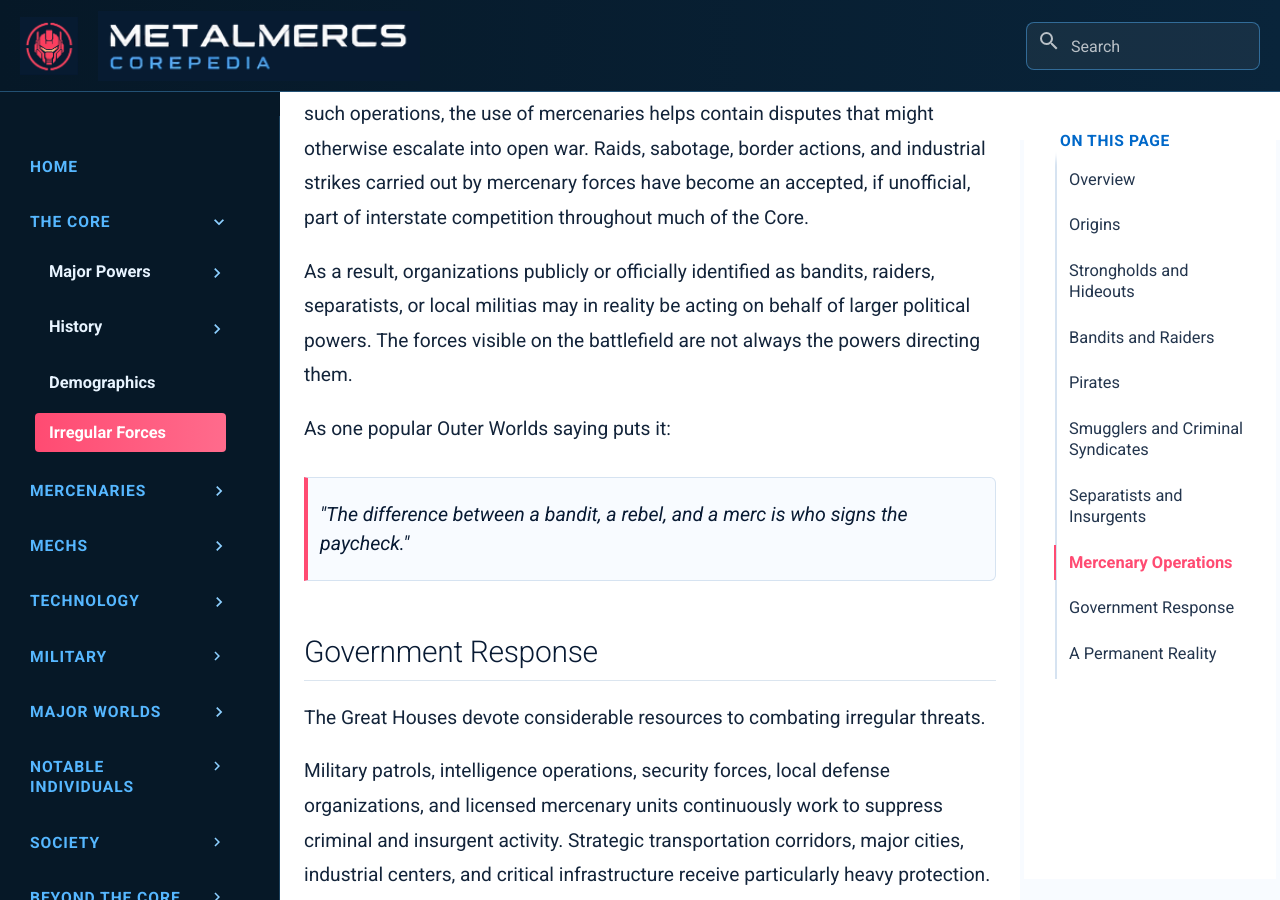
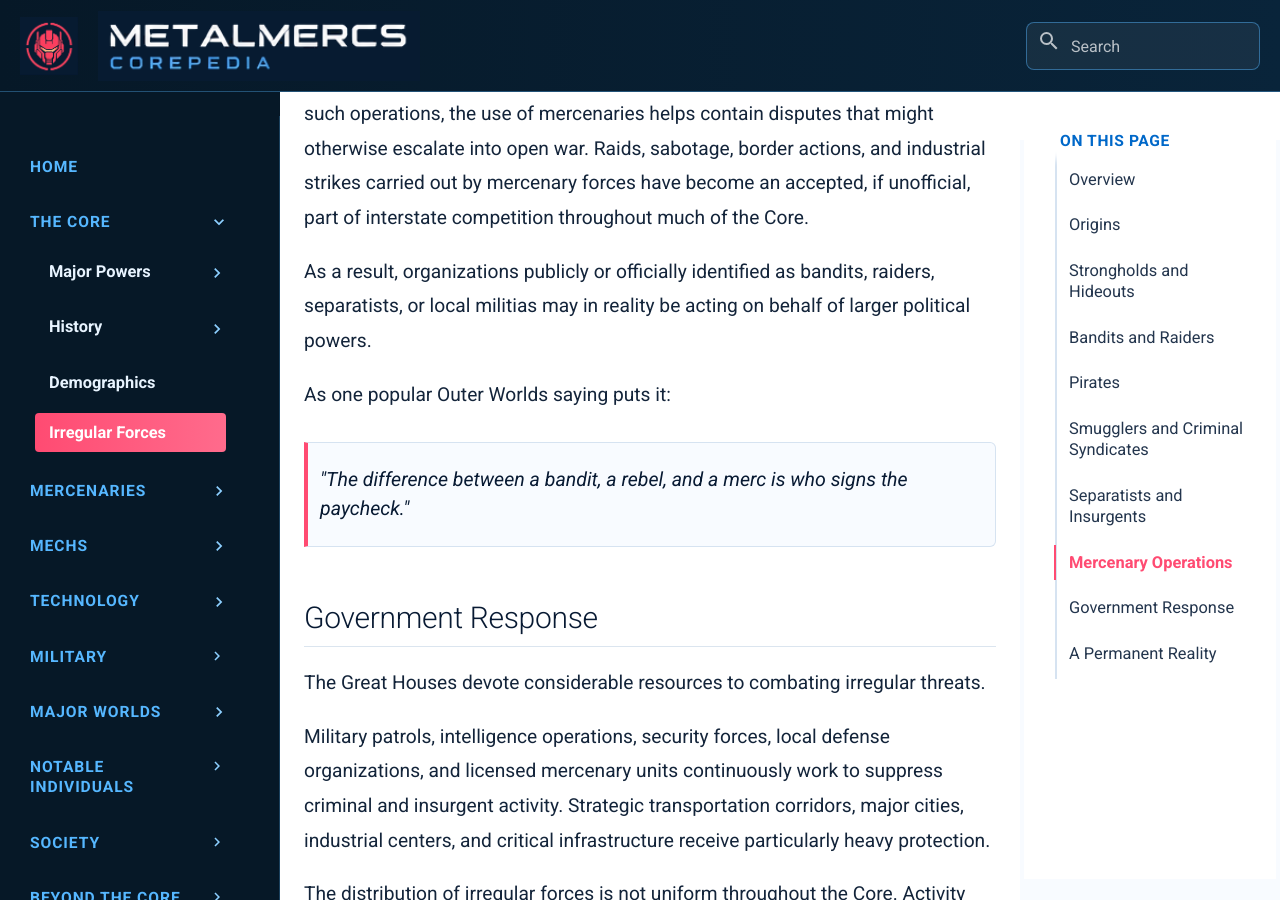
Before and after one commit to retroactiongames/metalmercs-wiki, an MkDocs documentation site: the page built from docs/core/irregular-forces.md, in a window 1280 px wide and 900 px high, scrolled down 6866 px. Built offline with MkDocs 1.6.1 and Material for MkDocs 9.7.7, drawn with Linux system fonts in a browser that asks for light colours.

Commit message:
Update irregular-forces.md

```diff
--- a/docs/core/irregular-forces.md
+++ b/docs/core/irregular-forces.md
@@ -109,7 +109,7 @@ The Great Houses also frequently employ mercenary units to supplement military o
 
 The boundary between mercenary and irregular force is not always clear. Not every raid or ambush is necessarily the work of irregular forces. The Great Houses and other powerful interests frequently employ mercenary units as proxy forces. Although rival governments often recognize the true sponsors behind such operations, the use of mercenaries helps contain disputes that might otherwise escalate into open war. Raids, sabotage, border actions, and industrial strikes carried out by mercenary forces have become an accepted, if unofficial, part of interstate competition throughout much of the Core.
 
-As a result, organizations publicly or officially identified as bandits, raiders, separatists, or local militias may in reality be acting on behalf of larger political powers. The forces visible on the battlefield are not always the powers directing them.
+As a result, organizations publicly or officially identified as bandits, raiders, separatists, or local militias may in reality be acting on behalf of larger political powers.
 
 As one popular Outer Worlds saying puts it:
 
```
